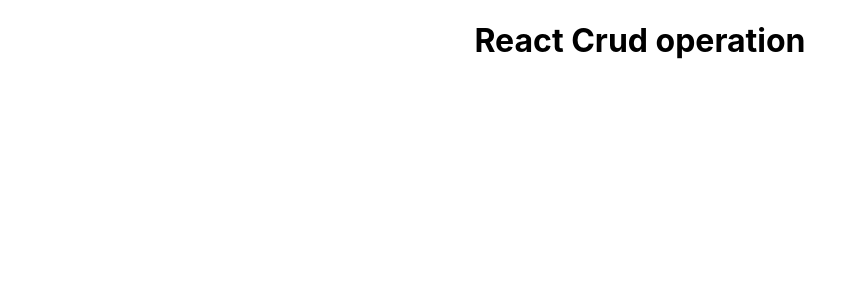
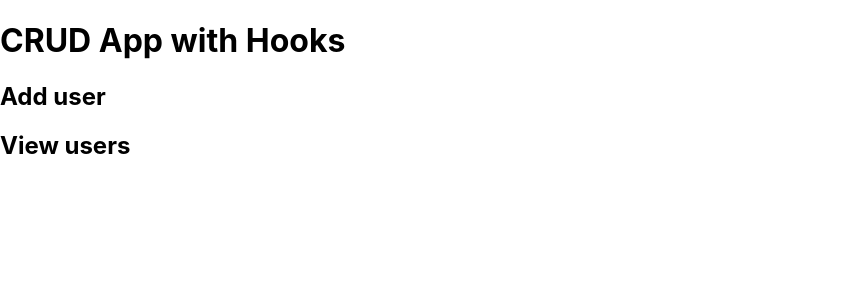
Before and after one commit to bellicose77/react-crud-hooks, a React (Create React App) app: page / in a window 1280 px wide. Shown: the top 300 px of the page, without its empty margins (0-866 px from the left). Built offline with nearby package versions, Linux system fonts and the light colour scheme.

Commit message:
fist view

```diff
--- a/src/App.js
+++ b/src/App.js
@@ -3,8 +3,16 @@ import './App.css';
 
 function App() {
   return (
-    <div className="App">
-      <h1>React Crud operation</h1>
+    <div className="container">
+      <h1>CRUD App with Hooks</h1>
+      <div className="flex-row">
+        <div className="flex-large">
+          <h2>Add user</h2>
+        </div>
+        <div className="flex-large">
+          <h2>View users</h2>
+        </div>
+      </div>
     </div>
   );
 }
```
